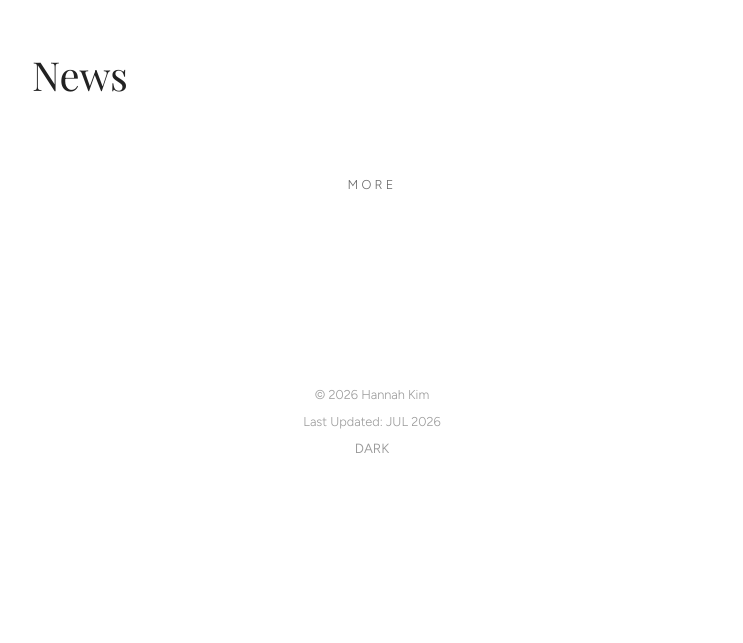
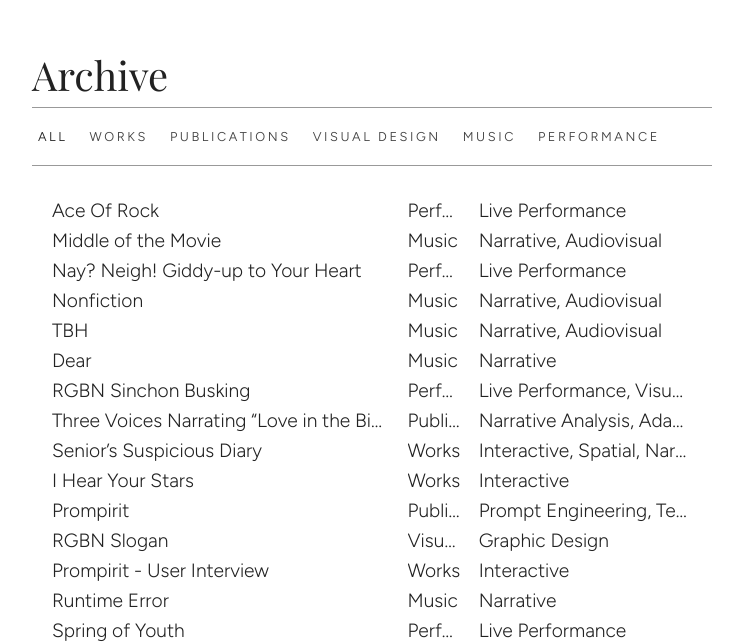
Before and after one commit to Gamddalki/hannahkim, a React (Create React App) app: page / in a window 1280 px wide. Shown: the part 2246-2889 px from the top of the page, without its empty margins (268-1011 px from the left). Before the commit the page ends 2757 px from the top, so only its background shows below. Built offline with nearby package versions, Linux system fonts and the light colour scheme.

Commit message:
💄 UI : Add Archive section

```diff
--- /dev/null
+++ b/src/Components/ProjectRow.js
@@ -0,0 +1,119 @@
+import React, { memo } from "react";
+import styled from "styled-components";
+
+const ThumbnailPreview = styled.div`
+  position: absolute;
+  top: 100%;
+  grid-column: 2;
+  left: 0;
+  transform: translate(-110%, -50%);
+  height: 100px;
+  width: auto;
+  pointer-events: none;
+  z-index: 100;
+  overflow: hidden;
+  opacity: 0;
+
+  img {
+    height: 100%;
+    width: auto;
+    display: block;
+  }
+
+  @media (max-width: 1200px) {
+    grid-column: 2;
+    left: 0%;
+    transform: translate(0%, -50%);
+  }
+
+  @media (max-width: 768px) {
+    display: none;
+  }
+`;
+
+const RowContainer = styled.div`
+  position: relative;
+  display: grid;
+  grid-template-columns: 5fr 1fr 3fr;
+  align-items: center;
+  padding: 3px 20px;
+
+  span {
+    font-size: 1.2rem;
+    color: ${(props) => props.theme.colors.text};
+  }
+
+  transition: color 0.2s ease;
+  cursor: ${(props) => (props.$clickable ? "pointer" : "default")};
+
+  &:hover {
+    ${(props) =>
+      props.$clickable &&
+      `border-bottom: 2px solid ${props.theme.colors.primary};`}
+
+    .row-preview {
+      opacity: 1;
+    }
+  }
+
+  @media (max-width: 768px) {
+    grid-template-columns: 2.5fr 0.5fr;
+    padding: 2px 5px;
+    span {
+      font-size: 1rem;
+    }
+  }
+`;
+
+const Column = styled.span`
+  padding-right: 15px;
+  overflow: hidden;
+  text-overflow: ellipsis;
+  white-space: nowrap;
+  color: ${(props) => props.theme.colors.text};
+  font-weight: 300;
+
+  &:last-of-type {
+    padding-right: 0;
+  }
+
+  @media (max-width: 768px) {
+    ${(props) => props.$hideOnMobile && "display: none;"}
+  }
+`;
+
+const ProjectRow = memo(
+  ({
+    title,
+    category,
+    keywords,
+    clickable = false,
+    onClick,
+    onMouseEnter,
+    onMouseLeave,
+    thumbnail,
+  }) => {
+    return (
+      <RowContainer
+        $clickable={clickable}
+        onClick={clickable ? onClick : undefined}
+        onMouseEnter={onMouseEnter}
+        onMouseLeave={onMouseLeave}
+      >
+        <Column>{title}</Column>
+        <Column>{category}</Column>
+        <Column $hideOnMobile>{keywords}</Column>
+
+        {clickable && thumbnail && (
+          <ThumbnailPreview className="row-preview">
+            <img src={thumbnail} alt={title} />
+          </ThumbnailPreview>
+        )}
+      </RowContainer>
+    );
+  },
+);
+
+ProjectRow.displayName = "ProjectRow";
+
+export default ProjectRow;
--- /dev/null
+++ b/src/Routes/Archive.js
@@ -0,0 +1,141 @@
+import React, { useState, useMemo, memo } from "react";
+import styled from "styled-components";
+import { useNavigate } from "react-router-dom";
+import ProjectRow from "../Components/ProjectRow";
+
+import worksData from "../data/works.json";
+import publicationsData from "../data/publications.json";
+import visualData from "../data/visual.json";
+import musicData from "../data/music.json";
+import performanceData from "../data/performance.json";
+
+const ArchiveContainer = styled.div`
+  width: 100%;
+  margin-bottom: 80px;
+
+  @media (max-width: 768px) {
+    margin-bottom: 50px;
+  }
+`;
+
+const FilterWrapper = styled.div`
+  display: flex;
+  flex-wrap: wrap;
+  gap: 10px;
+  padding: 20px 0;
+  border-top: 1px solid ${(props) => props.theme.colors.border};
+  border-bottom: 1px solid ${(props) => props.theme.colors.border};
+  margin-bottom: 30px;
+
+  @media (max-width: 768px) {
+    padding: 10px 0;
+    margin-bottom: 12px;
+    gap: 5px;
+  }
+`;
+
+const FilterButton = styled.button`
+  font-size: 0.8rem;
+  text-transform: uppercase;
+  letter-spacing: 0.2em;
+  ${(props) =>
+    props.$active ? props.theme.colors.black : props.theme.colors.subText};
+  color: ${(props) =>
+    props.$active ? props.theme.colors.black : props.theme.colors.subText};
+  transition: all 0.2s ease;
+
+  &:hover {
+    text-decoration: line-through;
+    text-decoration-color: ${(props) => props.theme.colors.primary};
+    text-decoration-thickness: 2px;
+  }
+
+  @media (max-width: 768px) {
+    font-size: 0.7rem;
+    letter-spacing: 0.1em;
+  }
+`;
+
+const TableBody = styled.div`
+  position: relative;
+`;
+
+const CATEGORIES = [
+  "ALL",
+  "Works",
+  "Publications",
+  "Visual Design",
+  "Music",
+  "Performance",
+];
+
+const Archive = memo(() => {
+  const navigate = useNavigate();
+  const [activeCategory, setActiveCategory] = useState("ALL");
+
+  const allItems = useMemo(() => {
+    const list = [
+      ...worksData.map((item) => ({ ...item, categoryName: "Works" })),
+      ...publicationsData.map((item) => ({
+        ...item,
+        categoryName: "Publications",
+      })),
+      ...visualData.map((item) => ({ ...item, categoryName: "Visual Design" })),
+      ...musicData.map((item) => ({ ...item, categoryName: "Music" })),
+      ...performanceData.map((item) => ({
+        ...item,
+        categoryName: "Performance",
+      })),
+    ];
+    return list.sort((a, b) => {
+      const startA = a.startDate || "";
+      const startB = b.startDate || "";
+      if (startA !== startB) {
+        return startB.localeCompare(startA);
+      }
+      return a.title.localeCompare(b.title);
+    });
+  }, []);
+
+  const filteredItems = useMemo(() => {
+    if (activeCategory === "ALL") return allItems;
+    return allItems.filter((item) => item.categoryName === activeCategory);
+  }, [activeCategory, allItems]);
+
+  return (
+    <ArchiveContainer>
+      <FilterWrapper>
+        {CATEGORIES.map((cat) => (
+          <FilterButton
+            key={cat}
+            $active={activeCategory === cat}
+            onClick={() => setActiveCategory(cat)}
+          >
+            {cat}
+          </FilterButton>
+        ))}
+      </FilterWrapper>
+
+      <TableBody>
+        {filteredItems.map((item) => {
+          const keywords = item.keywords ? item.keywords.join(", ") : "—";
+          return (
+            <ProjectRow
+              key={item.id}
+              title={item.title}
+              category={item.categoryName}
+              keywords={keywords}
+              clickable={true}
+              onClick={() => navigate(`/${item.id}`)}
+              thumbnail={item.thumbnail}
+            />
+          );
+        })}
+      </TableBody>
+    </ArchiveContainer>
+  );
+});
+
+Archive.displayName = "Archive";
+
+export default Archive;
--- a/src/Routes/Home.js
+++ b/src/Routes/Home.js
@@ -5,6 +5,7 @@ import { useDataProcessing } from "../hooks/useDataProcessing";
 import About from "./About";
 import Featured from "./Featured";
 import News from "./News";
+import Archive from "./Archive";
 
 const HomeContainer = styled.div`
   width: 100%;
@@ -74,6 +75,13 @@ const Home = memo(() => {
         </Main>
       </AnchorDiv>
 
+      <AnchorDiv id="archive">
+        <Main>
+          <SectionTitle>Archive</SectionTitle>
+          <Archive />
+        </Main>
+      </AnchorDiv>
+
       <AnchorDiv id="news">
         <Main>
           <SectionTitle>News</SectionTitle>
--- a/src/data/publications.json
+++ b/src/data/publications.json
@@ -10,6 +10,7 @@
       "/img/publications/Prompirit2.jpg"
     ],
     "date": "Aug 2024",
+    "startDate": "2024-08",
     "category": "Publications",
     "keywords": [
       "Prompt Engineering",
@@ -48,6 +49,7 @@
     "thumbnail": "/img/publications/LoveintheBigCity.png",
     "images": ["/img/publications/LoveintheBigCity.png"],
     "date": "May 2025",
+    "startDate": "2025-05",
     "category": "Publication",
     "keywords": [
       "Narrative Analysis",
```
